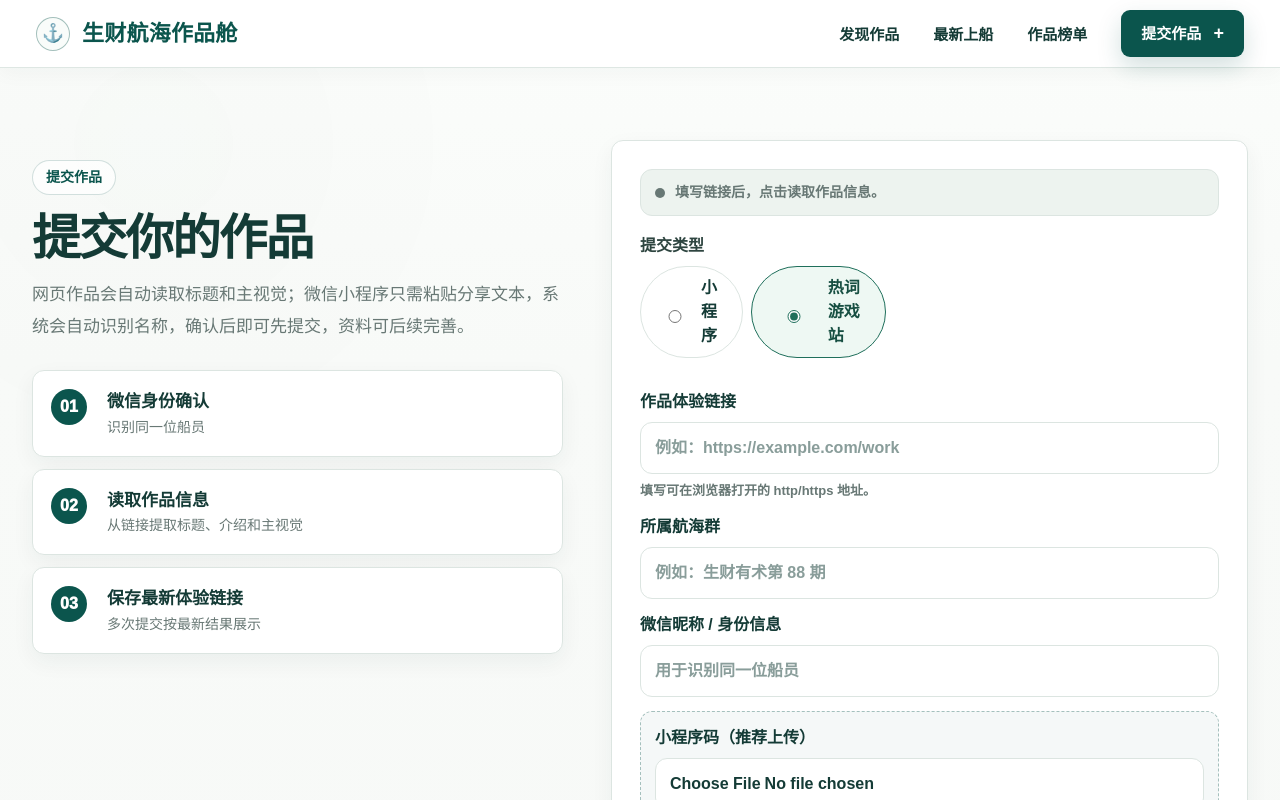
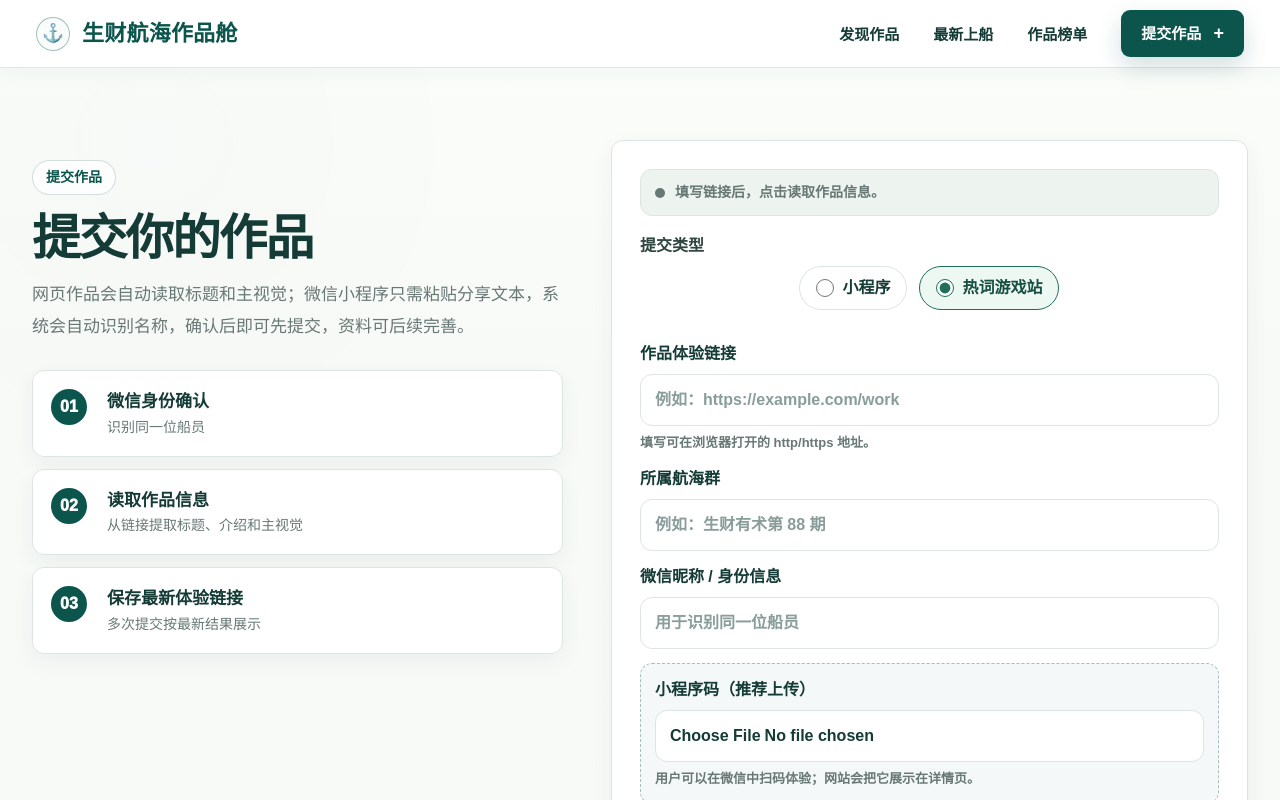
Before and after one commit to heweimian-sys/voyage-showcase, a Next.js app: page /submit in a window 1280 px wide. Shown: the top 800 px of the page. Built offline with nearby package versions, Linux system fonts and the light colour scheme.

Commit message:
Fix centered submission type controls

```diff
--- a/app/globals.css
+++ b/app/globals.css
@@ -2973,10 +2973,10 @@ body {
 .mini-program-code small { color: var(--muted, #6b7280); }
 .submission-type-fieldset { border: 0; padding: 0; margin: 0 0 18px; min-width: 0; }
 .submission-type-fieldset legend { display: block; padding: 0; margin-bottom: 8px; font-weight: 700; }
-.submission-kind-switch { display: flex; flex-wrap: wrap; justify-content: flex-start; align-items: center; gap: 8px; }
+.submission-kind-switch { display: flex; flex-wrap: wrap; justify-content: center; align-items: center; gap: 12px; }
 .submission-kind-switch label { display: inline-flex; align-items: center; gap: 8px; border: 1px solid var(--line, #ddd); border-radius: 999px; padding: 9px 16px; cursor: pointer; background: #fff; width: auto; }
 .submission-kind-switch label.active { border-color: #1f6f5b; background: #eef8f3; color: #174f42; }
-.submission-kind-switch input { accent-color: #1f6f5b; }
+.submission-kind-switch input { width: 18px; height: 18px; min-width: 18px; margin: 0; padding: 0; accent-color: #1f6f5b; box-shadow: none; }
 @media (max-width: 520px) { .submission-kind-switch { display: grid; grid-template-columns: repeat(2, minmax(0, 1fr)); } .submission-kind-switch label { justify-content: center; padding-inline: 8px; } }
 
 .danger-button {
```
